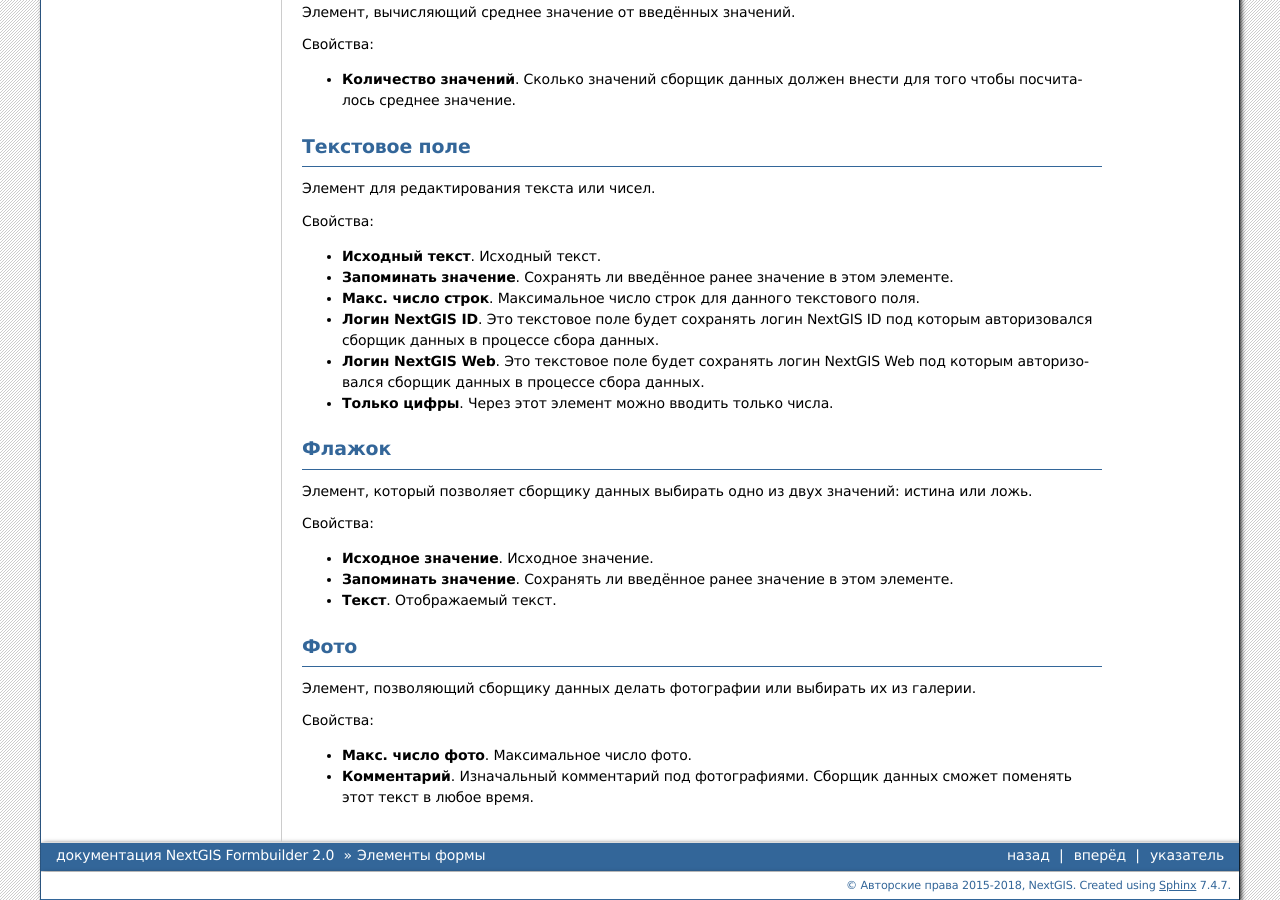
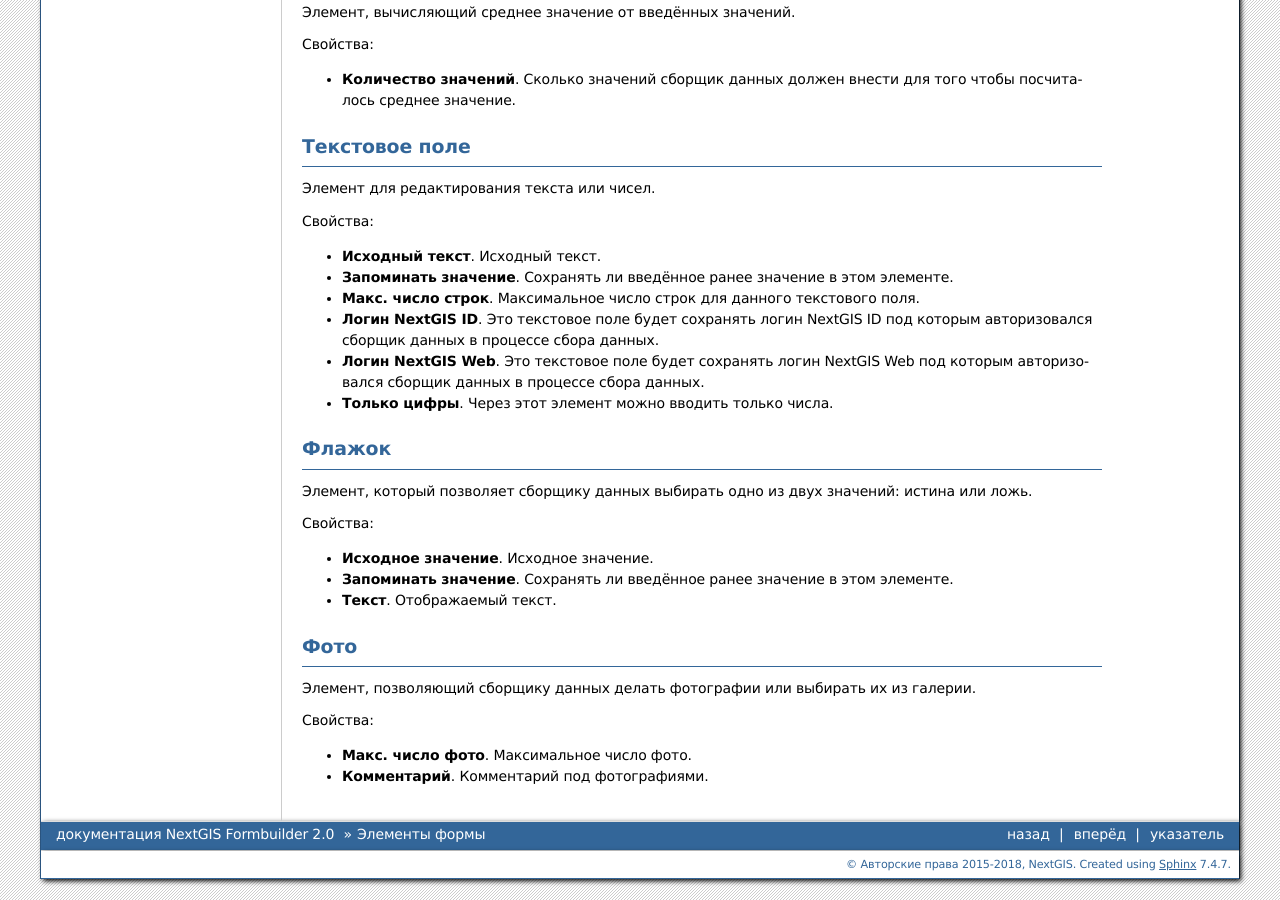
Before and after one commit to nextgis/docs_formbuilder, a Sphinx documentation site: the page built from source/controls.rst, in a window 1280 px wide and 900 px high, scrolled down 2381 px. Built offline with Sphinx 7.4.7, drawn with Linux system fonts in a browser that asks for light colours; formulas are drawn with MathJax 3.

Commit message:
Fix control descr

```diff
--- a/source/controls.rst
+++ b/source/controls.rst
@@ -165,4 +165,4 @@
 Свойства:
 
 * **Макс. число фото**. Максимальное число фото.
-* **Комментарий**. Изначальный комментарий под фотографиями. Сборщик данных сможет поменять этот текст в любое время.
+* **Комментарий**. Комментарий под фотографиями.
```
